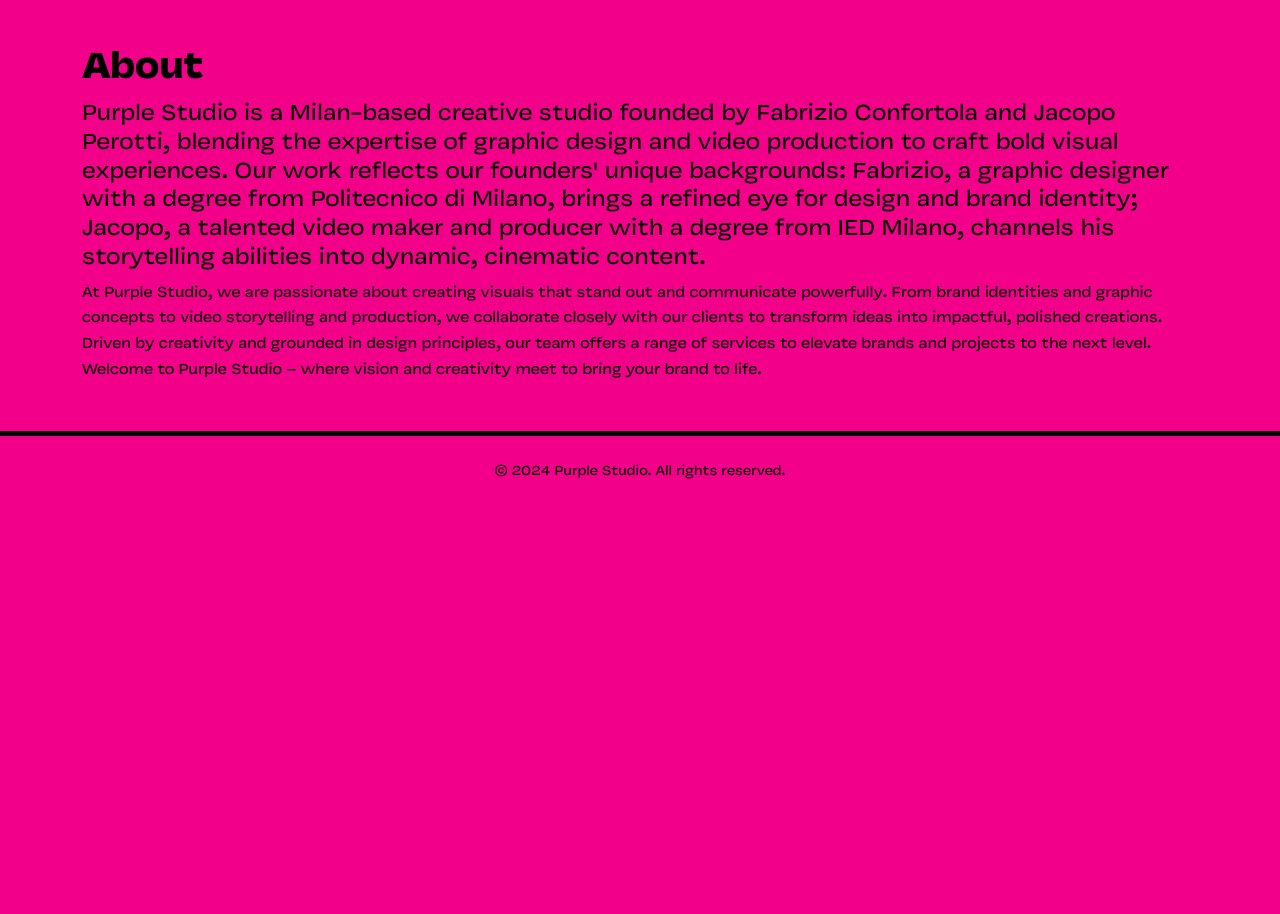
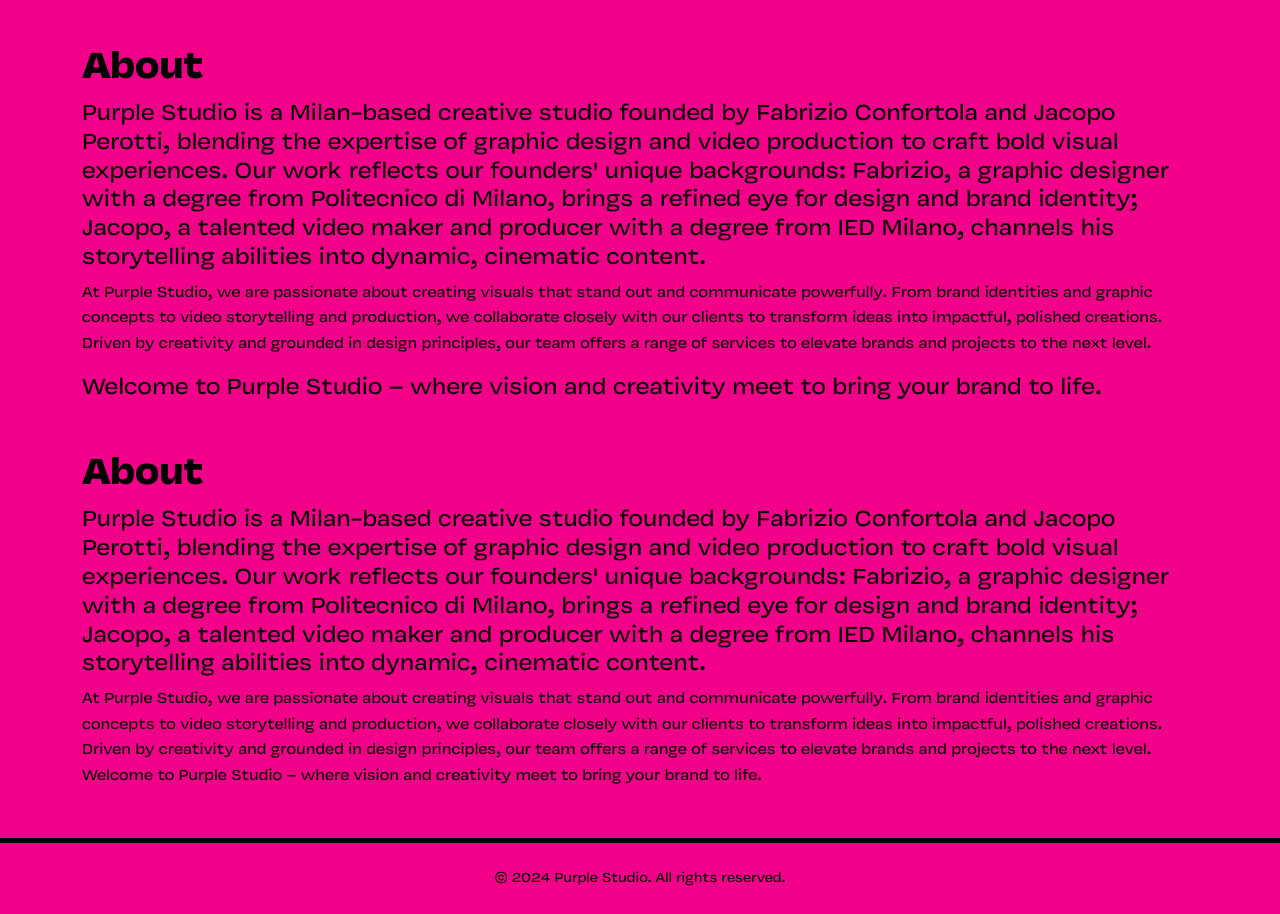
Before and after one commit to trapuntino/PURPLE_SITO, a plain HTML site: page about.html in a window 1280 px wide. Shown: the part 111-1025 px from the top of the page. Before the commit the page ends 800 px from the top, so only its background shows below. Drawn offline with nearby package versions, Linux system fonts and the light colour scheme.

Commit message:
Update about.html

```diff
--- a/about.html
+++ b/about.html
@@ -52,24 +52,37 @@
         </div>
     </nav>
 
+    <!-- BIO -->
     <div class="container my-5">
         <h1>About</h1>
         <h4>Purple Studio is a Milan-based creative studio founded by Fabrizio Confortola and Jacopo Perotti, blending
-            the
-            expertise of graphic design and video production to craft bold visual experiences. Our work reflects our
+            the expertise of graphic design and video production to craft bold visual experiences. Our work reflects our
             founders' unique backgrounds: Fabrizio, a graphic designer with a degree from Politecnico di Milano, brings
-            a
-            refined eye for design and brand identity; Jacopo, a talented video maker and producer with a degree from
-            IED
-            Milano, channels his storytelling abilities into dynamic, cinematic content.</h4>
+            a refined eye for design and brand identity; Jacopo, a talented video maker and producer with a degree from
+            IED Milano, channels his storytelling abilities into dynamic, cinematic content.</h4>
 
         <p>At Purple Studio, we are passionate about creating visuals that stand out and communicate powerfully. From
-            brand
-            identities and graphic concepts to video storytelling and production, we collaborate closely with our
-            clients to
-            transform ideas into impactful, polished creations. Driven by creativity and grounded in design principles,
-            our
-            team offers a range of services to elevate brands and projects to the next level.
+            brand identities and graphic concepts to video storytelling and production, we collaborate closely with our
+            clients to transform ideas into impactful, polished creations. Driven by creativity and grounded in design principles,
+            our team offers a range of services to elevate brands and projects to the next level.</p>
+
+           <h4> Welcome to Purple Studio – where vision and creativity meet to bring your brand to life. </h4>
+
+    </div>
+
+    <!-- FOUNDERS -->
+    <div class="container my-5">
+        <h1>About</h1>
+        <h4>Purple Studio is a Milan-based creative studio founded by Fabrizio Confortola and Jacopo Perotti, blending
+            the expertise of graphic design and video production to craft bold visual experiences. Our work reflects our
+            founders' unique backgrounds: Fabrizio, a graphic designer with a degree from Politecnico di Milano, brings
+            a refined eye for design and brand identity; Jacopo, a talented video maker and producer with a degree from
+            IED Milano, channels his storytelling abilities into dynamic, cinematic content.</h4>
+
+        <p>At Purple Studio, we are passionate about creating visuals that stand out and communicate powerfully. From
+            brand identities and graphic concepts to video storytelling and production, we collaborate closely with our
+            clients to transform ideas into impactful, polished creations. Driven by creativity and grounded in design principles,
+            our team offers a range of services to elevate brands and projects to the next level.
 
             Welcome to Purple Studio – where vision and creativity meet to bring your brand to life.</p>
 
```
